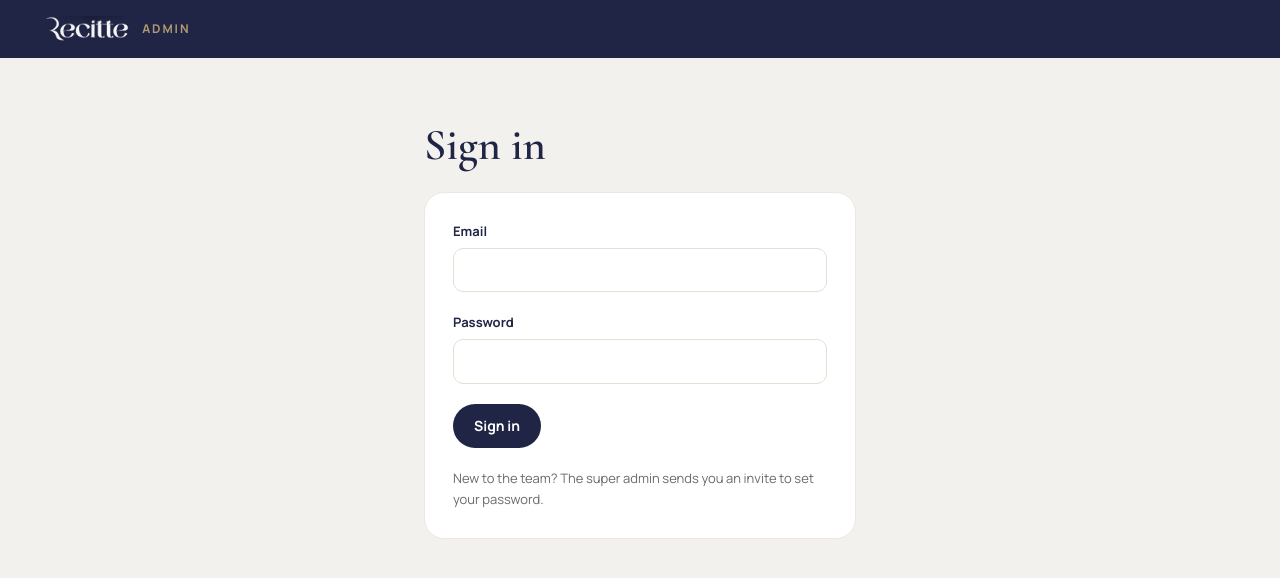
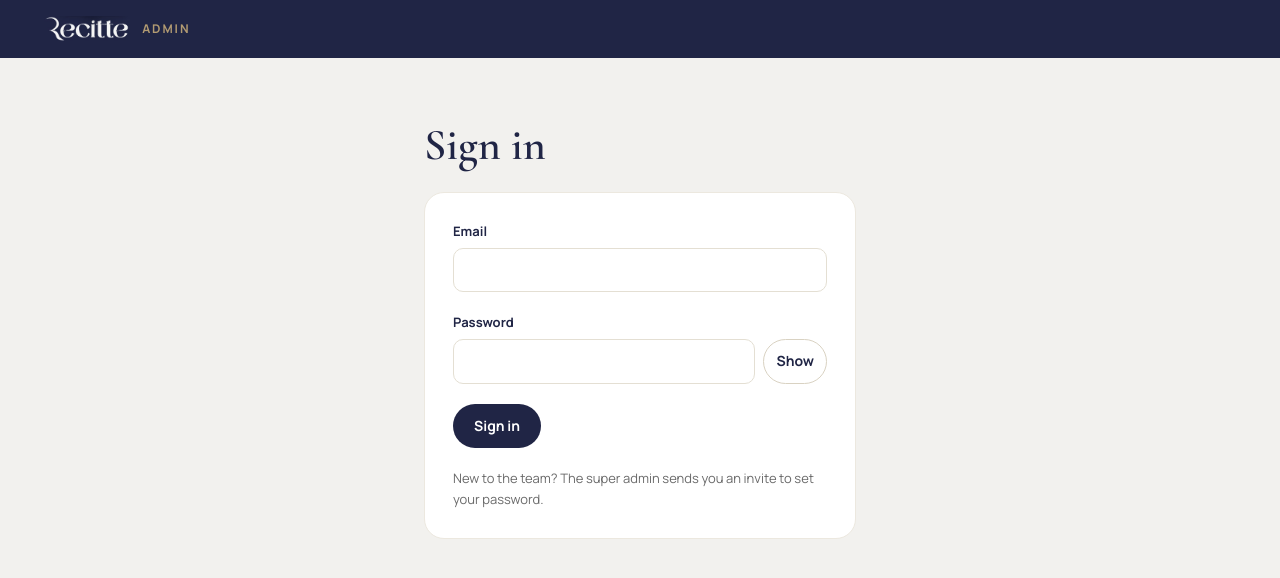
Before and after one commit to manaf-dev/Recitte, a Vue app in the folder apps/admin/: page /login in a window 1280 px wide. Shown: the top 578 px of the page. Built offline with nearby package versions, Linux system fonts and the light colour scheme; no server answers.

Commit message:
feat(admin): show/hide toggle on password fields
A shared PasswordInput adds an accessible show/hide button to the sign-in, set-password and profile password fields.

```diff
--- /dev/null
+++ b/apps/admin/src/components/PasswordInput.vue
@@ -0,0 +1,44 @@
+<script setup lang="ts">
+import { ref } from 'vue'
+
+withDefaults(defineProps<{
+  id: string
+  modelValue: string
+  name?: string
+  autocomplete?: string
+  required?: boolean
+  minlength?: number
+  describedBy?: string
+  invalid?: 'true' | undefined
+}>(), { autocomplete: 'current-password' })
+
+const emit = defineEmits<{ 'update:modelValue': [value: string] }>()
+const visible = ref(false)
+</script>
+
+<template>
+  <div class="flex items-center gap-2">
+    <input
+      :id="id"
+      :value="modelValue"
+      @input="emit('update:modelValue', ($event.target as HTMLInputElement).value)"
+      class="input min-w-0 flex-1"
+      :type="visible ? 'text' : 'password'"
+      :name="name"
+      :autocomplete="autocomplete"
+      :required="required"
+      :minlength="minlength"
+      :aria-describedby="describedBy"
+      :aria-invalid="invalid"
+    />
+    <button
+      type="button"
+      class="btn btn-secondary shrink-0 px-3"
+      :aria-label="visible ? 'Hide password' : 'Show password'"
+      :aria-pressed="visible"
+      @click="visible = !visible"
+    >
+      {{ visible ? 'Hide' : 'Show' }}
+    </button>
+  </div>
+</template>
--- a/apps/admin/src/pages/LoginView.vue
+++ b/apps/admin/src/pages/LoginView.vue
@@ -4,6 +4,7 @@ import { useRoute, useRouter } from 'vue-router'
 import { isValidEmail } from '@recitte/shared'
 import BrandBar from '@/components/BrandBar.vue'
 import FormField from '@/components/FormField.vue'
+import PasswordInput from '@/components/PasswordInput.vue'
 import { safeRedirect, signInWithPassword } from '@/composables/useAuth'
 
 const route = useRoute()
@@ -76,11 +77,9 @@ async function submit() {
 
         <FormField id="login-password" label="Password" :error="fieldErrors.password">
           <template #default="{ id, describedBy, invalid }">
-            <input
+            <PasswordInput
               :id="id"
               v-model="form.password"
-              class="input"
-              type="password"
               name="password"
               autocomplete="current-password"
               required
--- a/apps/admin/src/pages/ProfileView.vue
+++ b/apps/admin/src/pages/ProfileView.vue
@@ -3,6 +3,7 @@ import { computed, ref } from 'vue'
 import { useRouter } from 'vue-router'
 import { STAFF_NAME_MAX, type StaffRole } from '@recitte/shared'
 import FormField from '@/components/FormField.vue'
+import PasswordInput from '@/components/PasswordInput.vue'
 import { signOut } from '@/composables/useAuth'
 import { useProfile, type EmailField, type NameField } from '@/composables/useProfile'
 
@@ -142,12 +143,10 @@ async function onChangeEmail() {
         </FormField>
         <FormField id="profile-current-password" label="Current password" required :error="emailErrors.current_password">
           <template #default="{ id, describedBy, invalid }">
-            <input
+            <PasswordInput
               :id="id"
               v-model="currentPassword"
-              type="password"
               autocomplete="current-password"
-              class="input"
               :aria-describedby="describedBy"
               :aria-invalid="invalid"
             />
--- a/apps/admin/src/pages/SetPasswordView.vue
+++ b/apps/admin/src/pages/SetPasswordView.vue
@@ -3,6 +3,7 @@ import { onMounted } from 'vue'
 import { useRouter } from 'vue-router'
 import BrandBar from '@/components/BrandBar.vue'
 import FormField from '@/components/FormField.vue'
+import PasswordInput from '@/components/PasswordInput.vue'
 import { MIN_PASSWORD_LENGTH, useSetPassword } from '@/composables/useSetPassword'
 
 const { phase, problem, linkError, linkType, busy, form, errors, submitError, start, accept, submit } = useSetPassword(useRouter())
@@ -55,11 +56,9 @@ onMounted(() => start())
           :error="errors.password"
         >
           <template #default="{ id, describedBy, invalid }">
-            <input
+            <PasswordInput
               :id="id"
               v-model="form.password"
-              class="input"
-              type="password"
               name="new-password"
               autocomplete="new-password"
               required
@@ -72,11 +71,9 @@ onMounted(() => start())
 
         <FormField id="confirm-password" label="Confirm password" required :error="errors.confirm">
           <template #default="{ id, describedBy, invalid }">
-            <input
+            <PasswordInput
               :id="id"
               v-model="form.confirm"
-              class="input"
-              type="password"
               name="confirm-password"
               autocomplete="new-password"
               required
```
Also changed, not shown: 1 other file (tests, documents, lock files or other folders).
